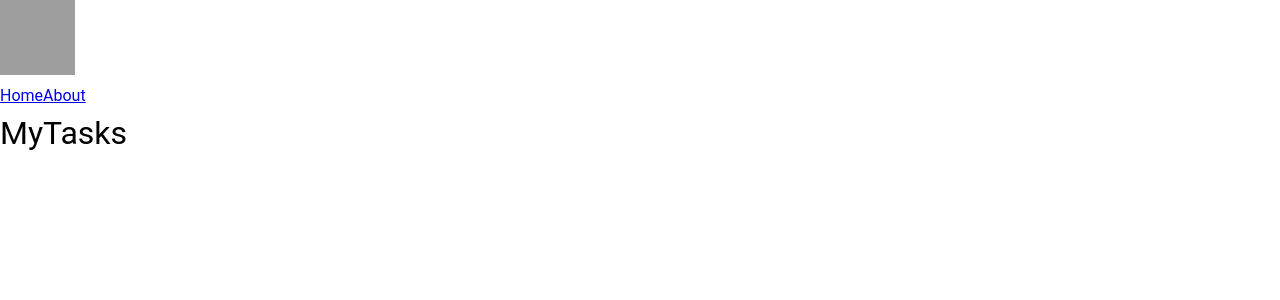
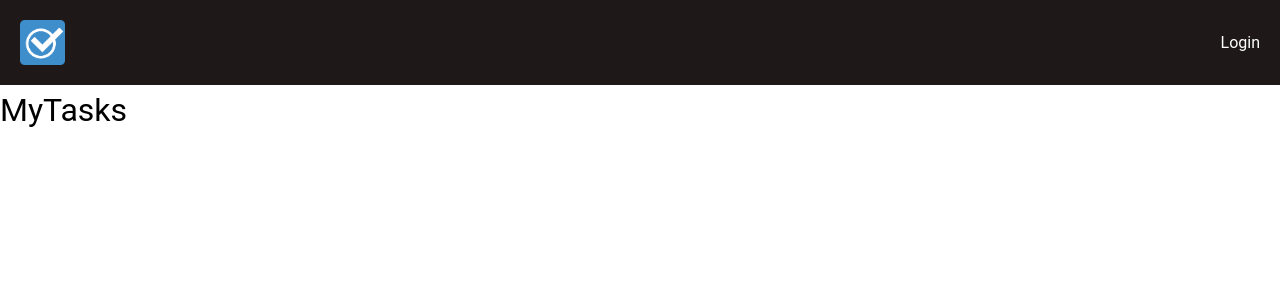
Before and after one commit to bryan-alves/to-do-app, a Vue app: page / in a window 1280 px wide. Before the commit this address had no page. Shown: the top 300 px of the page. Built offline with nearby package versions, Linux system fonts and the light colour scheme; grey boxes are pictures that could not be loaded.

Commit message:
feature: created page header component

```diff
--- a/src/App.vue
+++ b/src/App.vue
@@ -1,23 +1,10 @@
 <script setup>
-import { RouterLink, RouterView } from "vue-router";
+import { RouterView } from "vue-router";
+import PageHeader from "./components/PageHeader.vue";
 </script>
 
 <template>
-  <header>
-    <img
-      alt="MyTasks logo"
-      class="logo"
-      src="@/assets/mytasks.png"
-      width="75"
-      height="75"
-    />
-
-    <nav>
-      <RouterLink to="/">Home</RouterLink>
-      <RouterLink to="/about">About</RouterLink>
-    </nav>
-  </header>
-
+  <PageHeader />
   <RouterView />
 </template>
 
--- /dev/null
+++ b/src/components/PageHeader.vue
@@ -0,0 +1,47 @@
+<script setup>
+defineProps({
+  msg: {
+    type: String,
+    required: true,
+  },
+});
+</script>
+
+<template>
+  <header>
+    <RouterLink to="/">
+      <img
+        alt="MyTasks logo"
+        class="logo"
+        src="@/assets/logo.png"
+        width="45"
+        height="45"
+      />
+    </RouterLink>
+    <nav>
+      <RouterLink to="/">Login</RouterLink>
+    </nav>
+  </header>
+</template>
+
+<style lang="scss" scoped>
+header {
+  align-items: center;
+  background: #1e1818;
+  display: flex;
+  padding: 20px;
+  justify-content: space-between;
+}
+
+.router-link-active {
+  height: 45px;
+}
+
+a {
+  color: #ffffff;
+  text-decoration: none;
+}
+
+@media (min-width: 1024px) {
+}
+</style>
```
Also changed, not shown: src/components/HelloWorld.vue (deleted, +0 -43 lines).
